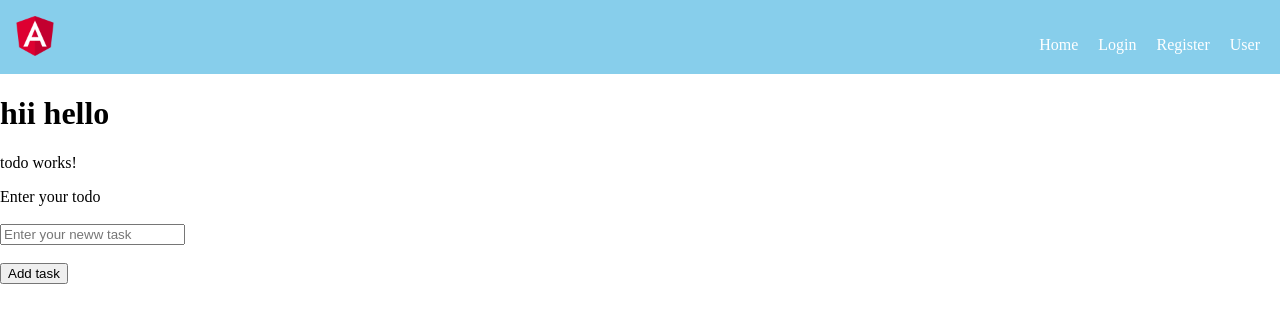
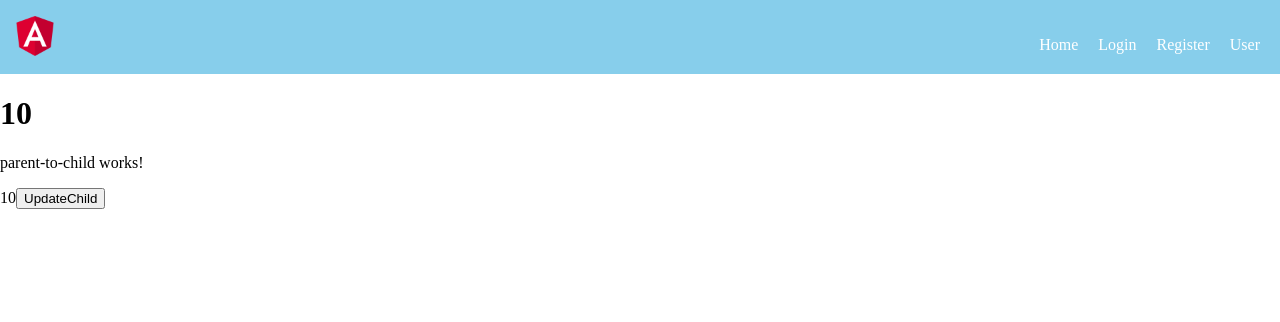
Before and after one commit to ranitbcd/fullangular, an Angular app: page / in a window 1280 px wide. Shown: the top 322 px of the page. Built offline with nearby package versions, Linux system fonts and the light colour scheme.

Commit message:
parent Child introduce

```diff
--- a/src/app/app.component.html
+++ b/src/app/app.component.html
@@ -10,5 +10,7 @@
 <!-- <app-for-loop></app-for-loop> -->
 <!-- <app-style-binding></app-style-binding> -->
 <!-- <app-forms></app-forms> -->
-<!-- <app-toggle></app-toggle> -->
-<app-todo></app-todo>
+<!-- <app-toggle></app-toggle>
+<app-todo></app-todo> -->
+<app-parent-to-child [item]="data"></app-parent-to-child>
+<button (click)="updateChild()">UpdateChild</button>
--- a/src/app/app.component.ts
+++ b/src/app/app.component.ts
@@ -6,5 +6,8 @@ import { Component } from '@angular/core';
 })
 export class AppComponent {
   title = 'blog';
-  data = 'hii hello';
+  data = 10;
+  updateChild(){
+    this.data= Math.floor(Math.random()*10)
+  }
 }
--- a/src/app/app.module.ts
+++ b/src/app/app.module.ts
@@ -14,6 +14,7 @@ import { FormsModule } from '@angular/forms';
 import { FormsComponent } from './forms/forms.component';
 import { ToggleComponent } from './toggle/toggle.component';
 import { TodoComponent } from './todo/todo.component';
+import { ParentToChildComponent } from './parent-to-child/parent-to-child.component';
 
 @NgModule({
   declarations: [
@@ -27,7 +28,8 @@ import { TodoComponent } from './todo/todo.component';
     HeaderComponent,
     FormsComponent,
     ToggleComponent,
-    TodoComponent
+    TodoComponent,
+    ParentToChildComponent
 
 
   ],
--- /dev/null
+++ b/src/app/parent-to-child/parent-to-child.component.html
@@ -0,0 +1,2 @@
+<p>parent-to-child works!</p>
+{{item}}
--- /dev/null
+++ b/src/app/parent-to-child/parent-to-child.component.ts
@@ -0,0 +1,15 @@
+import { Component, OnInit} from '@angular/core';
+import { Input } from '@angular/core';
+@Component({
+  selector: 'app-parent-to-child',
+  templateUrl: './parent-to-child.component.html',
+  styleUrls: ['./parent-to-child.component.css']
+})
+export class ParentToChildComponent implements OnInit {
+  @Input() item=0;
+  constructor() { }
+
+  ngOnInit(): void {
+  }
+
+}
```
Also changed, not shown: src/app/parent-to-child/parent-to-child.component.css (added), 1 other file (tests, documents, lock files or other folders).
